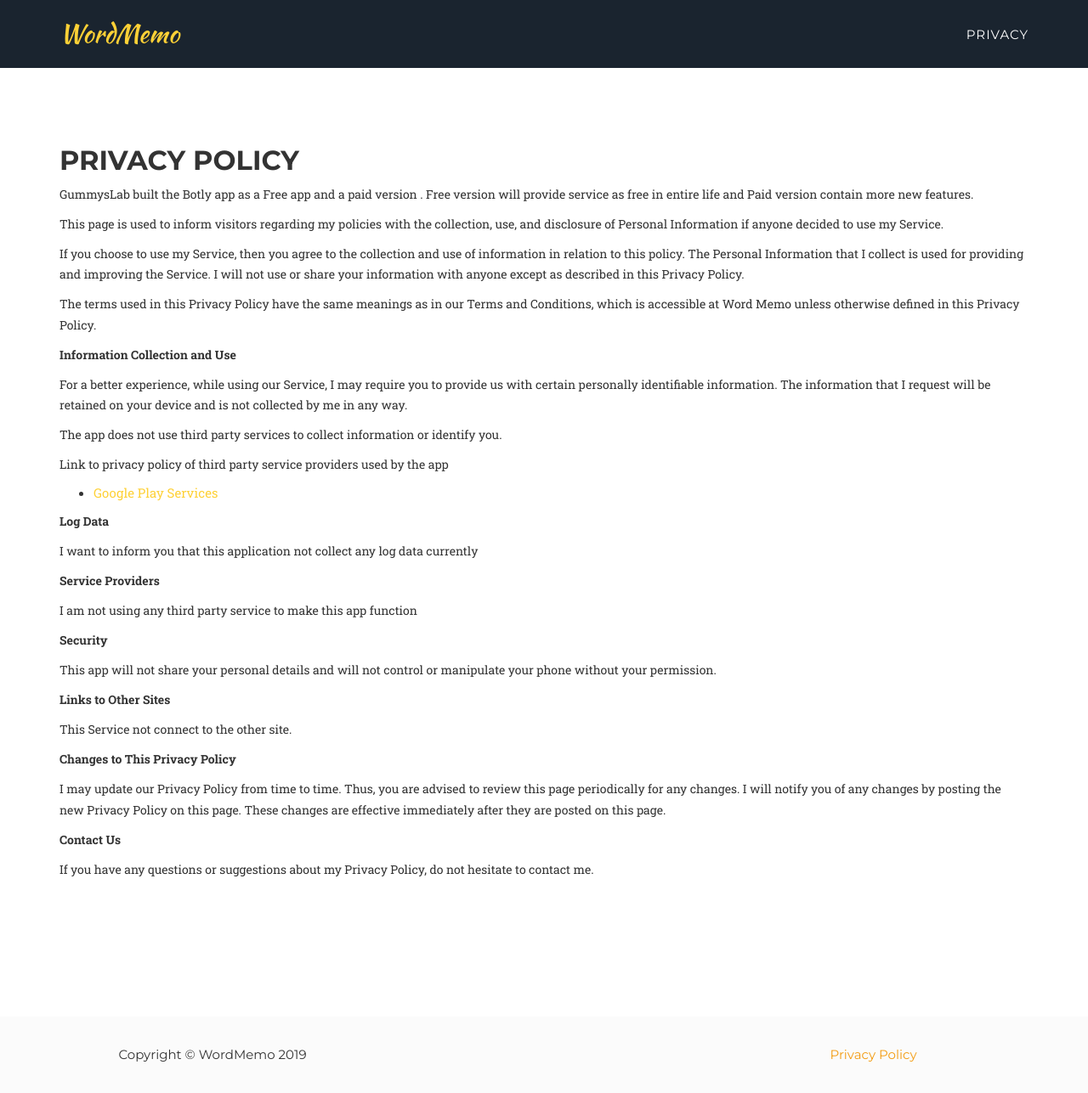
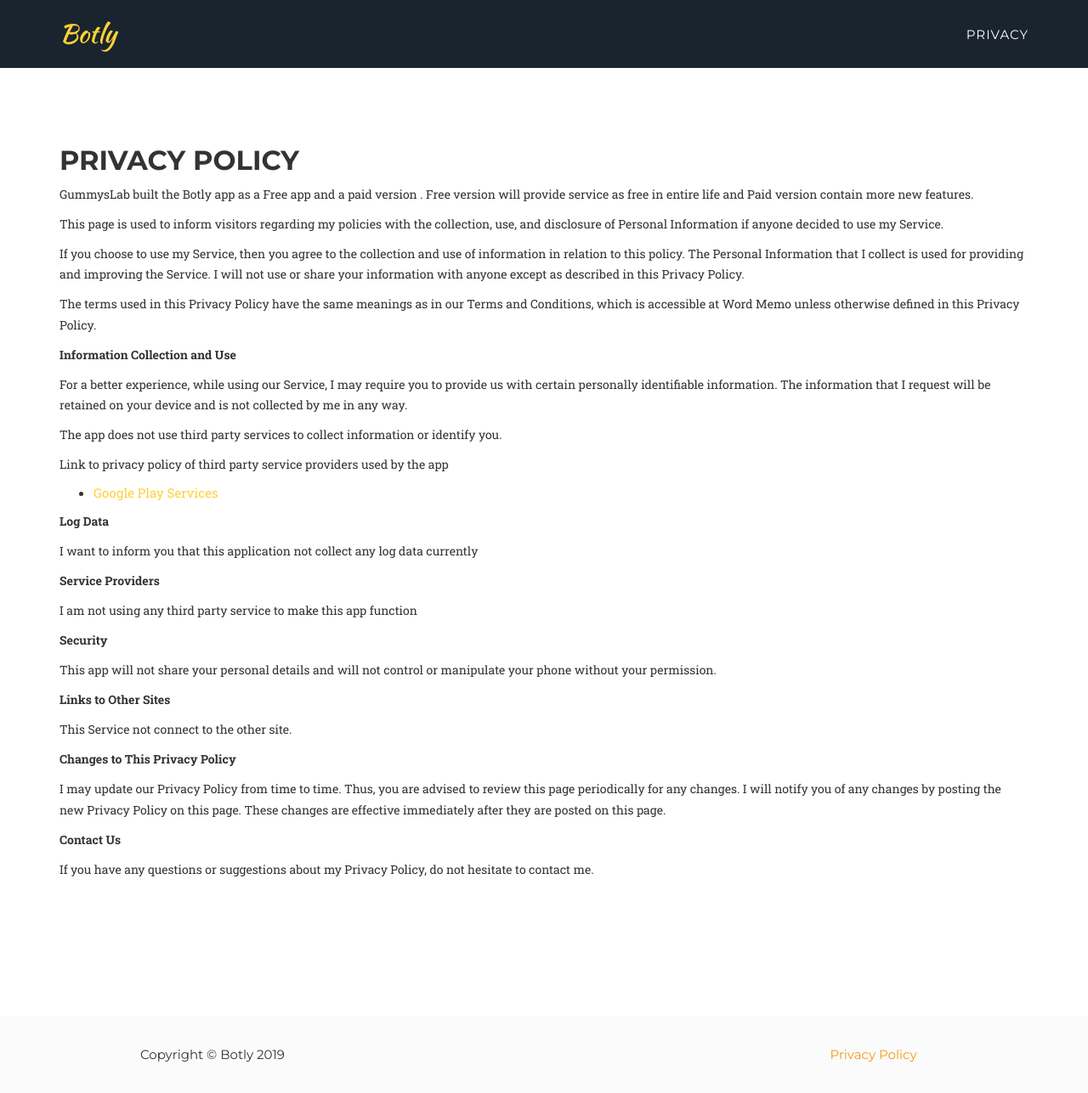
Before and after one commit to IshanFx/BotlyApp, a Jekyll site: the page built from PrivacyPolicy.html, in a window 1280 px wide and 1287 px high. Shown: the whole window at 85% size. Built offline with Jekyll 4.4.1, drawn with Linux system fonts in a browser that asks for light colours; some web fonts are replaced.

Commit message:
image added

```diff
--- a/_config.yml
+++ b/_config.yml
@@ -16,7 +16,7 @@
 url: https://ishanfx.github.io/
 baseurl: /BotlyApp/
 resource: https://ishanfx.github.io/BotlyApp
-title: WordMemo
+title: Botly
 email: gummyslab@gmail.com
 description: >- # this means to ignore newlines until "baseurl:"
   Best App to memorize words.
--- a/_includes/header.html
+++ b/_includes/header.html
@@ -13,7 +13,7 @@
 
             </div>
             <div class="col-md-5">
-                    <img class="img-phone" src="{{ "/img/phone.png " | prepend:site.resource  }}"/>
+                    <img class="img-phone" src="{{ "/img/phonebotly.png " | prepend:site.resource  }}"/>
             </div>
 
                         </div>
```
Also changed, not shown: img/header-bg-2.png (deleted), img/header-bg.jpg (deleted), img/map-image.png (deleted), img/phone.png (deleted), img/phonebotly.png (added).
